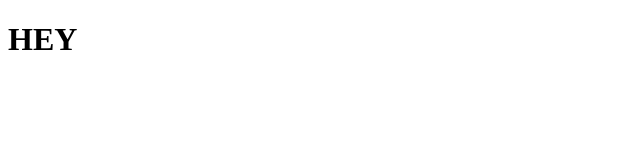
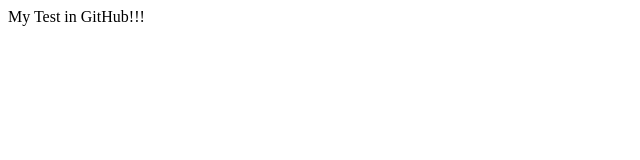
Before and after one commit to j-corp-25/Test-1, a plain HTML site: page index.html in a window 1280 px wide. Shown: the whole page, without its empty margins (0-640 px from the left). Drawn offline with Linux system fonts and the light colour scheme.

Commit message:
emphasise github

```diff
--- a/index.html
+++ b/index.html
@@ -1,15 +1,13 @@
 <!DOCTYPE html>
 <html lang="en">
 <head>
-    <h1>
-        HEY
-    </h1>
-    <meta charset="UTF-8">
+ <meta charset="UTF-8">
     <meta http-equiv="X-UA-Compatible" content="IE=edge">
     <meta name="viewport" content="width=device-width, initial-scale=1.0">
     <title>Document</title>
 </head>
 <body>
+    My Test in GitHub!!!
 
 </body>
 </html>
```
Also changed, not shown: about.html (deleted).
